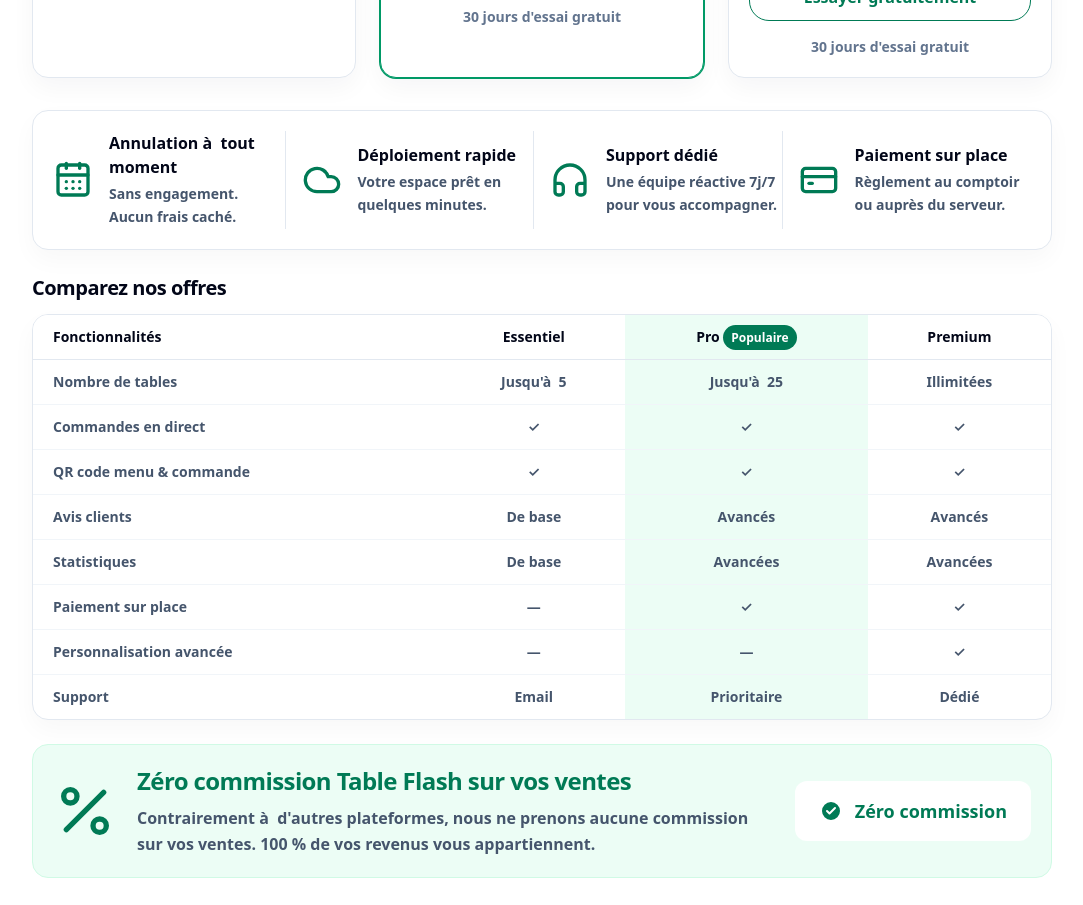
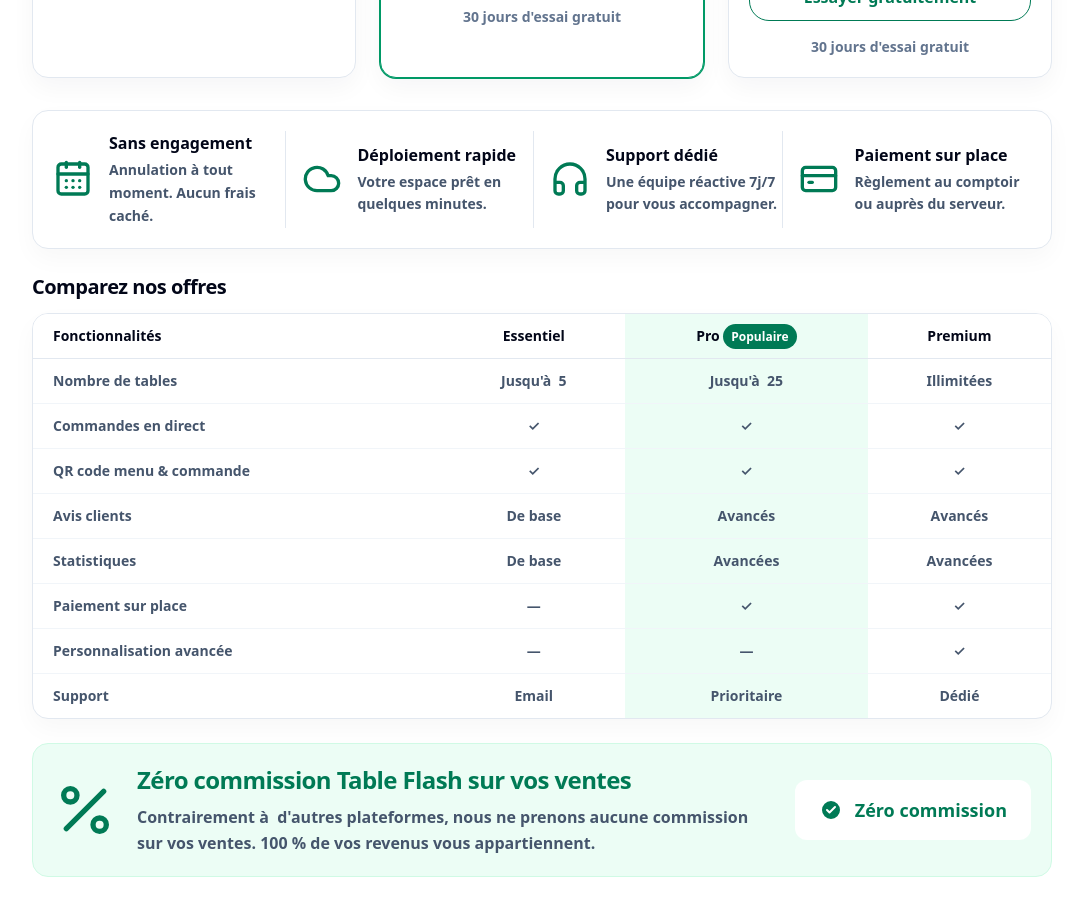
Before and after one commit to Loco66666/tableflash-final, a Next.js app: page /site/tarifs in a window 1280 px wide. Shown: the part 1100-2005 px from the top of the page, without its empty margins (98-1181 px from the left). Built offline with nearby package versions, Linux system fonts and the light colour scheme.

Commit message:
polish: improve pricing benefits wording

```diff
--- a/src/app/site/tarifs/page.tsx
+++ b/src/app/site/tarifs/page.tsx
@@ -77,8 +77,8 @@ const plans = [
 const advantages = [
   {
     icon: CalendarDays,
-    title: "Annulation à  tout moment",
-    text: "Sans engagement. Aucun frais caché.",
+    title: "Sans engagement",
+    text: "Annulation à tout moment. Aucun frais caché.",
   },
   {
     icon: Cloud,
```
